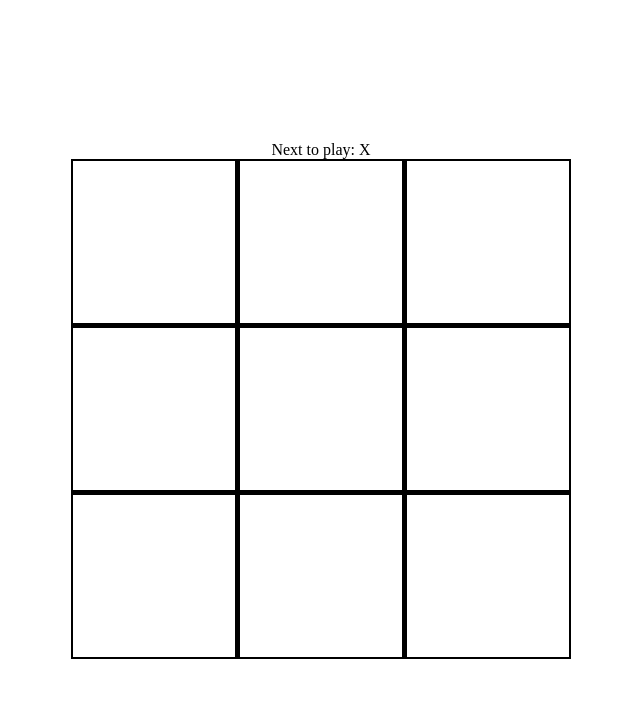
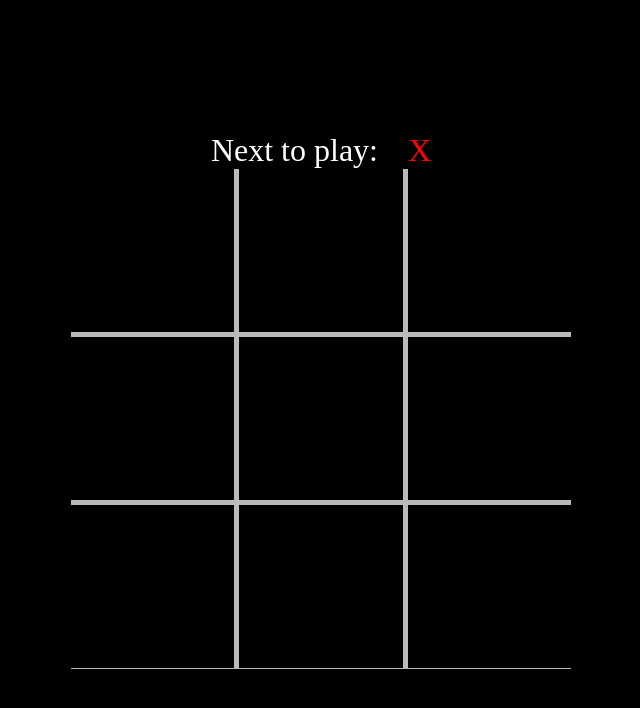
Before and after one commit to renans2/tic-tac-toe, a React (Vite) app: page / in a window 1280 px wide. Shown: the top 708 px of the page, without its empty margins (319-959 px from the left). Built offline with nearby package versions, Linux system fonts and the light colour scheme.

Commit message:
colors (red and blue) to symbols

```diff
--- a/src/components/Board/styles.ts
+++ b/src/components/Board/styles.ts
@@ -1,7 +1,6 @@
 import styled from "styled-components";
 
 export const S_Board = styled.div`
-  padding: 2px;
   aspect-ratio: 1 / 1;
   width: 100%;
   max-width: 500px;
@@ -10,5 +9,5 @@ export const S_Board = styled.div`
   grid-template-rows: repeat(3, 1fr);
   gap: 5px;
 
-  background-color: black;
+  background-color: #bababa;
 `;
--- a/src/components/Info/index.tsx
+++ b/src/components/Info/index.tsx
@@ -5,13 +5,17 @@ export default function Info() {
   const { gameStatus, nextPlayer, reset } = useTicTacToe();
 
   return (
-    <S_InfoContainer>
+    <S_InfoContainer $nextPlayer={nextPlayer}>
       {gameStatus.status === "not_over" ? (
-        <>Next to play: {nextPlayer}</>
+        <>
+          Next to play: <em>{nextPlayer}</em>
+        </>
       ) : gameStatus.result === "draw" ? (
         <>Draw</>
       ) : (
-        <>{gameStatus.result} won!</>
+        <>
+          <em>{gameStatus.result}</em> won!
+        </>
       )}
 
       {gameStatus.status === "over" && (
--- a/src/components/Info/styles.ts
+++ b/src/components/Info/styles.ts
@@ -1,9 +1,17 @@
 import styled from "styled-components";
+import type { Player } from "../../types/tic-tac-toe-types";
 
-export const S_InfoContainer = styled.div`
+export const S_InfoContainer = styled.div<{ $nextPlayer: Player }>`
   width: 100%;
   display: flex;
   justify-content: center;
   align-items: center;
   gap: 30px;
+  color: white;
+  font-size: 2rem;
+
+  em {
+    color: ${({ $nextPlayer }) => ($nextPlayer === "X" ? "red" : "blue")};
+    font-style: normal;
+  }
 `;
--- a/src/components/Square/index.tsx
+++ b/src/components/Square/index.tsx
@@ -23,6 +23,8 @@ export default function Square({ squareValue, onClick }: SquareType) {
       onMouseOver={() => setMouseIsOver(true)}
       onMouseOut={() => setMouseIsOver(false)}
       $showNextPlayerOnHover={showNextPlayerOnHover}
+      $nextPlayer={nextPlayer}
+      $squareValue={squareValue}
     >
       {toDisplay}
     </S_Square>
--- a/src/components/Square/styles.ts
+++ b/src/components/Square/styles.ts
@@ -1,12 +1,23 @@
 import styled from "styled-components";
+import type { Player, Symbol } from "../../types/tic-tac-toe-types";
 
-export const S_Square = styled.button<{ $showNextPlayerOnHover: boolean }>`
+export const S_Square = styled.button<{
+  $showNextPlayerOnHover: boolean;
+  $nextPlayer: Player;
+  $squareValue: Symbol | null;
+}>`
   aspect-ratio: 1 / 1;
-  background-color: white;
+  background-color: black;
   border: none;
-  color: ${({ $showNextPlayerOnHover }) =>
-    $showNextPlayerOnHover ? "gray" : "black"};
-  font-size: 2rem;
+  color: ${({ $showNextPlayerOnHover, $nextPlayer, $squareValue }) =>
+    $showNextPlayerOnHover
+      ? $nextPlayer === "X"
+        ? "red"
+        : "blue"
+      : $squareValue === "X"
+      ? "red"
+      : "blue"};
+  font-size: 3rem;
   cursor: pointer;
 
   &:disabled {
--- a/src/styles/global-styles.ts
+++ b/src/styles/global-styles.ts
@@ -14,5 +14,6 @@ export const GlobalStyles = createGlobalStyle`
     flex-direction: column;
     justify-content: center;
     align-items: center;
+    background-color: black;
   }
 `;
```
